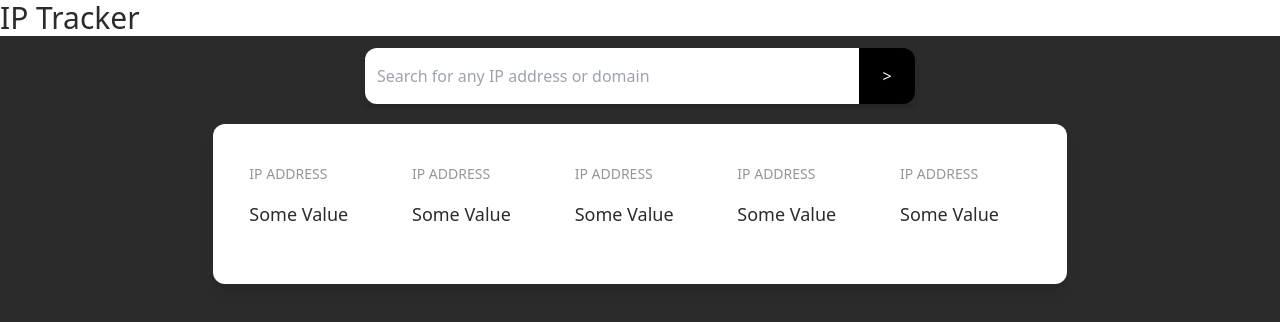
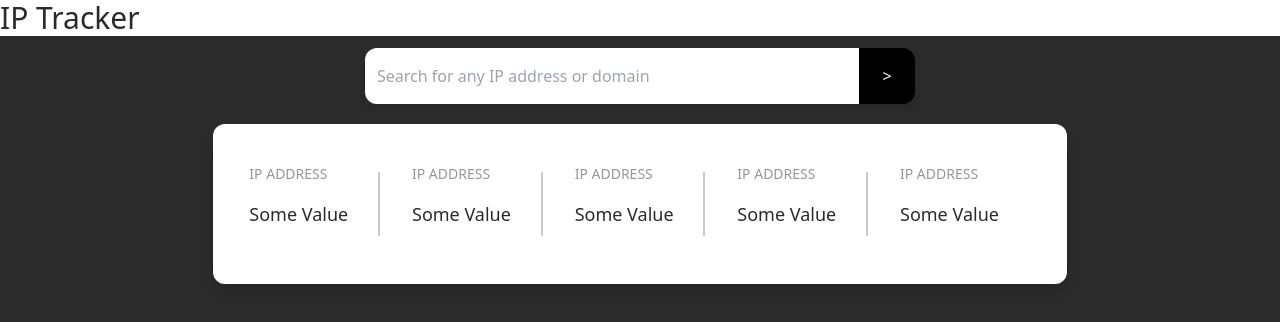
Before and after one commit to ProgrammerOfDeath/vue-ip-tracker, a Vue app: page / in a window 1280 px wide. Shown: the top 322 px of the page. Built offline with nearby package versions, Linux system fonts and the light colour scheme.

Commit message:
styling: adjust after element of result part

```diff
--- a/src/components/SearchResultPart.vue
+++ b/src/components/SearchResultPart.vue
@@ -7,10 +7,25 @@ interface Props {
 const props = defineProps<Props>()
 </script>
 <template>
-  <div class="flex-1 pr-5 after:right-0 after:h-3">
+  <div class="result-part flex-1 relative after:bg-dark-gray">
     <div class="text-sm text-dark-gray uppercase mb-4">{{ props.title }}</div>
     <div class="text-very-dark-gray text-lg">{{ props.value }}</div>
   </div>
 </template>
 
-<style scoped></style>
+<style scoped>
+.result-part::after {
+  content: '';
+  display: block;
+  position: absolute;
+  width: 1px;
+  height: 80%;
+  top: 50%;
+  bottom: 50%;
+  transform: translate(-50%, -50%);
+  right: 0;
+}
+.result-part:last-of-type::after {
+  display: none;
+}
+</style>
```
